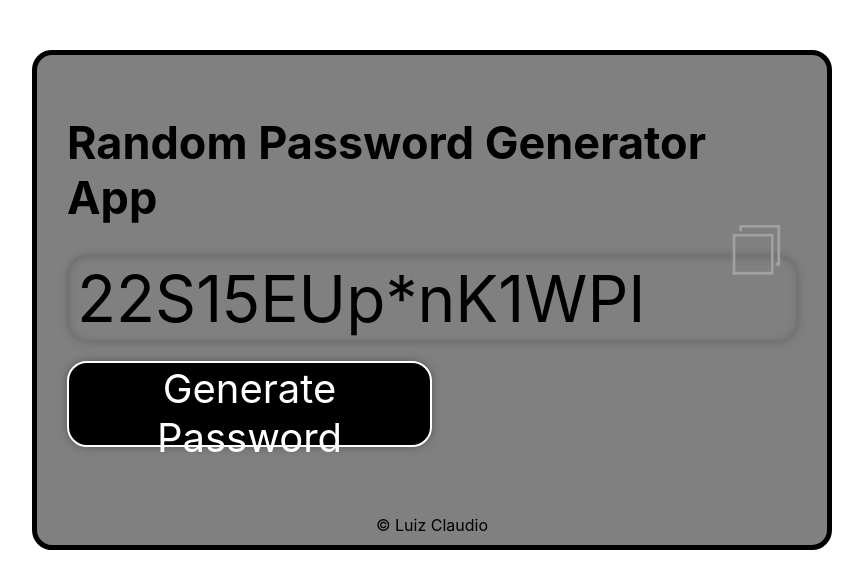
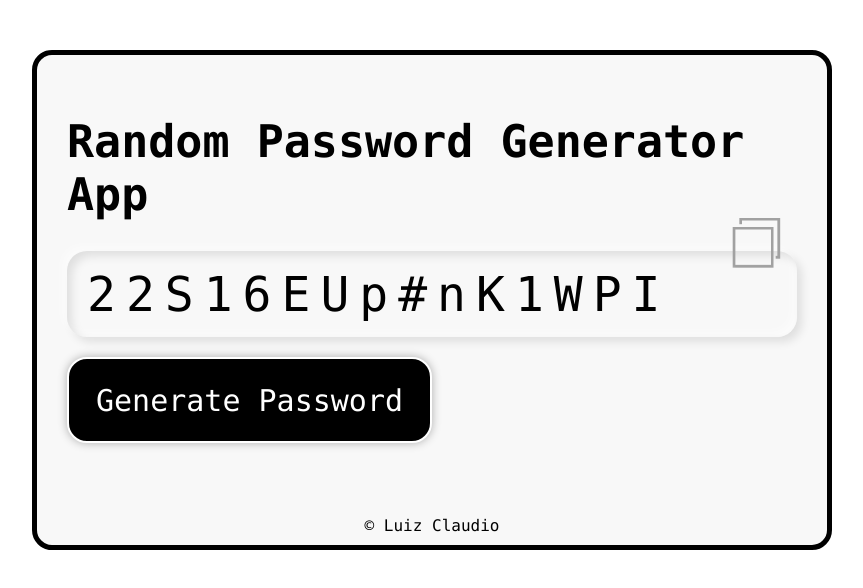
Before and after one commit to DinowSauron/Desenvolvimento_JavaScript, a plain HTML site: page Pratica/Random Password Generator/index.html in a window 1280 px wide. Both pictures are taken after a click on the button "Generate Password". Shown: the whole page, without its empty margins (208-1071 px from the left). Drawn offline with Linux system fonts and the light colour scheme.

Commit message:
Realizado mudanças apos ver um breve tutorial

```diff
--- a/Pratica/Random Password Generator/index.html
+++ b/Pratica/Random Password Generator/index.html
@@ -10,64 +10,13 @@
 <body>
     <div class="container">
         <h1>Random Password Generator App</h1>
-        <input type="text" placeholder="Generate" id="senha">
+        <input type="text" placeholder="Generate" id="senha" readonly="">
         <img src="Copy.png" alt="" onclick="CopyText()">
         <button id="btn" onclick="Generate()" >Generate Password</button>
 
         <footer>&copy; Luiz Claudio</footer>
     </div>
 
-    <script>
-        var word = '';
-        var wordsLengh = 15;
-
-        function CopyText(){
-            var textElement = document.querySelector('#senha');
-            if(word != ""){
-                textElement.select();
-                textElement.setSelectionRange(0, 99999);
-                document.execCommand("copy");
-
-                alert(`Password Copied. ( ${word} )`)
-            }else{
-                alert('Click in the "Generate Password" Button!')
-            }
-        }
-
-        function Generate(){
-            var textElement = document.querySelector('#senha');
-            var buttonElement = document.querySelector('#btn');
-            word = ''
-
-            var charsUpper = 'ABCDEFGHIJKLMNOPQRSTUVXWYZ';
-            var charsLower = 'abcdefghijklmnopqrstuvxwyz';
-            var specials = '1234567890*#$!-';
-
-            for(var x = 0; x < wordsLengh;x++){
-                var rand = Math.random() * 100;
-                rand = rand - (rand % 1);
-
-                if(rand < 40){
-                    AddLetter(specials);
-                }
-                else if(rand >= 40 && rand <= 70)
-                {
-                    AddLetter(charsUpper);
-                }else{
-                    AddLetter(charsLower);
-                }
-            }
-
-            textElement.value = word;
-        }
-
-        function AddLetter(calc)
-        {
-            var letter = Math.random() * calc.length;
-            letter = letter - (letter % 1);
-
-            word += calc[letter];
-        }
-    </script>
+    <script src="main.js"></script>
 </body>
 </html>
--- /dev/null
+++ b/Pratica/Random Password Generator/main.js
@@ -0,0 +1,51 @@
+var word = '';
+var wordsLengh = 15;
+
+function CopyText(){
+    var textElement = document.querySelector('#senha');
+    if(word != ""){
+        textElement.select();
+        textElement.setSelectionRange(0, 99999);
+        document.execCommand("copy");
+
+        alert(`Password Copied. ( ${word} )`)
+    }else{
+        alert('Click in the "Generate Password" Button!')
+    }
+
+}
+
+function Generate(){
+    var textElement = document.querySelector('#senha');
+    var buttonElement = document.querySelector('#btn');
+    word = ''
+
+    var charsUpper = 'ABCDEFGHIJKLMNOPQRSTUVXWYZ';
+    var charsLower = 'abcdefghijklmnopqrstuvxwyz';
+    var specials = '1234567890*#$!-%';
+
+    for(var x = 0; x < wordsLengh;x++){
+        var rand = Math.random() * 100;
+        rand = rand - (rand % 1);
+
+        if(rand < 40){
+            AddLetter(specials);
+        }
+        else if(rand >= 40 && rand <= 70)
+        {
+            AddLetter(charsUpper);
+        }else{
+            AddLetter(charsLower);
+        }
+    }
+
+    textElement.value = word;
+}
+
+function AddLetter(calc)
+{
+    var letter = Math.random() * calc.length;
+    letter = letter - (letter % 1);
+
+    word += calc[letter];
+}
--- a/Pratica/Random Password Generator/style.css
+++ b/Pratica/Random Password Generator/style.css
@@ -1,11 +1,14 @@
 *
 {
-    font-family: -apple-system, BlinkMacSystemFont, 'Segoe UI', Roboto, Oxygen, Ubuntu, Cantarell, 'Open Sans', 'Helvetica Neue', sans-serif
+    font-family: "consolas";
 }
-
+body
+{
+   /*user-select: none;*/
+}
 div.container
 {
-    background: gray;
+    background: rgb(248, 248, 248);
     position: relative;
     align-items: center;
     justify-content: center;
@@ -28,27 +31,33 @@ input
     box-sizing: border-box;
     width: 100%;
     height: 20%;
-    font-size: 400%;
+    font-size: 300%;
     border-radius: 20px;
     padding: 10px;
     padding-right: 80px;
-    background-color: gray;
+    padding-left: 20px;
+    background-color: transparent;
+    letter-spacing: 10px;
     border: none;
-    box-shadow: inset 1px 1px 10px rgba(0, 0, 0, 0.2),
-                1px 1px 10px rgba(0, 0, 0, 0.2);
+    box-shadow: -5px -5px 10px rgba(255, 255, 255, 0.5),
+                inset 5px 5px 10px rgba(0, 0, 0, 0.1),
+                inset -5px -5px 10px rgba(255, 255, 255, 0.5),
+                5px 5px 10px rgba(0, 0, 0, 0.1);
+
     outline: none;
     cursor: default;
 }
 input::placeholder
 {
     color: #999999;
+    letter-spacing: 0px;
 }
 img
 {
     position: absolute;
     transform: scale(0.3);
     right: -30px;
-    top: 95px;
+    top: 88px;
     cursor: pointer;
     transition: 0.5s;
 }
@@ -69,14 +78,15 @@ button
     border-radius: 20px;
     outline: none;
     color: white;
-    font-size: 40px;
+    font-size: 30px;
     transition: 0.7s;
     border: 2px solid white;
     cursor: pointer;
 }
-button:hover
+button:active
 {
     filter: invert();
+    transition: 0.1s;
 }
 
 footer
```
